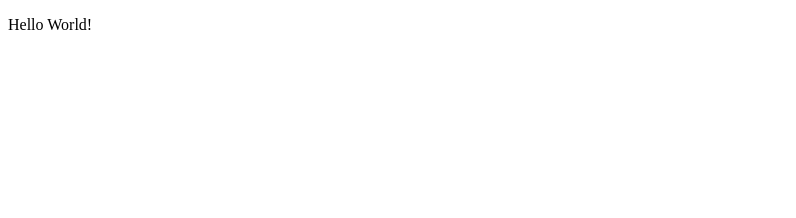
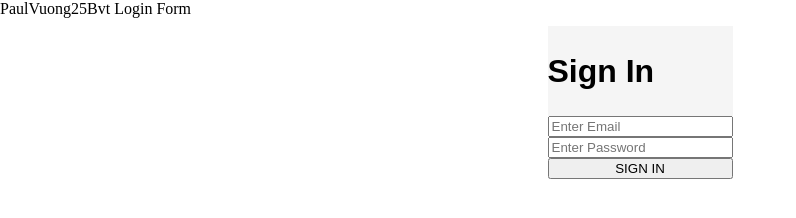
Before and after one commit to paulvuong25bvt/paulvuong25bvt-login-ui-project, a plain HTML site: page index.html in a window 1280 px wide. Shown: the whole page, without its empty margins (0-796 px from the left). Drawn offline with Linux system fonts and the light colour scheme.

Commit message:
styling changes

```diff
--- a/index.html
+++ b/index.html
@@ -3,11 +3,17 @@
 <head>
     <meta charset="UTF-8">
     <meta name="viewport" content="width=device-width, initial-scale=1.0">
-    <title>Document</title>
+    <title>PaulVuong25Bvt Login Form</title>
+    <link rel="stylesheet" href="styles.css">
 </head>
 <body>
-    <p>
-        Hello World!
-    </p>
+    <div class="container">
+        <form action="" class="form">
+            <h2>Sign In</h2>
+            <input type="email" name="email" class="box" placeholder="Enter Email">
+            <input type="password" name="password" class="box" placeholder="Enter Password">
+            <input type="submit" value="SIGN IN" id="submit">
+        </form>
+    </div>
 </body>
 </html>
--- a/styles.css
+++ b/styles.css
@@ -0,0 +1,27 @@
+*{
+    display: flex;
+    flex-direction: column;
+    justify-content: stretch;
+    /* margin: 0;
+    padding: 0;
+    box-sizing: border-box; */
+}
+
+/* Container */
+.container{
+    display: flex;
+    justify-content: center;
+    align-self: center;
+}
+
+.form{
+    display: flex;
+    flex-direction: column;
+    justify-content: center;
+    background-color: whitesmoke;
+}
+
+.form h2{
+    font-family: sans-serif;
+    font-size: 2rem;
+}
```
